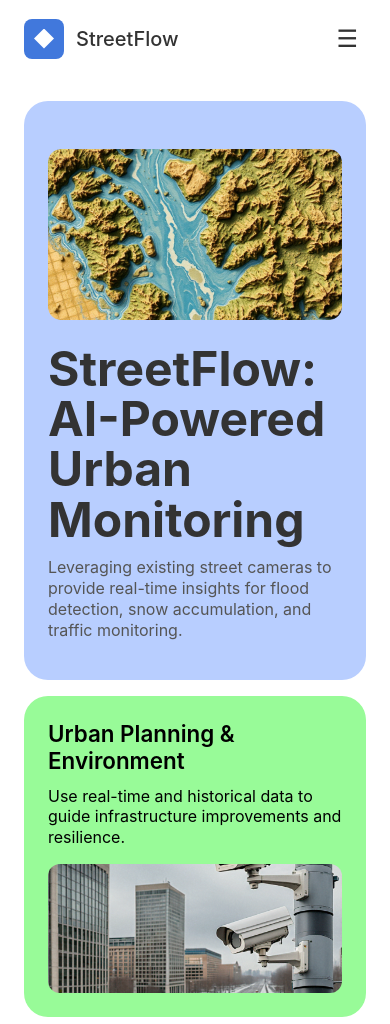
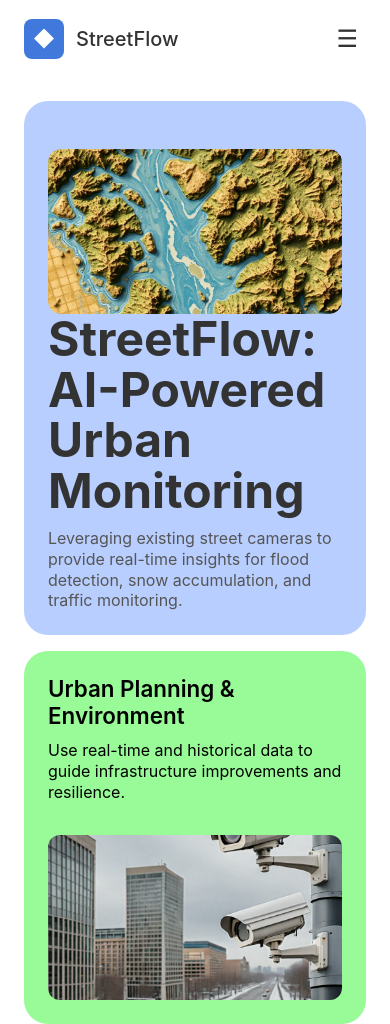
Before and after one commit to streetflow-tech/streetflow-tech.github.io, a plain HTML site: page index.html in a window 390 px wide. Shown: the top 1024 px of the page. Drawn offline with Linux system fonts and the light colour scheme.

Commit message:
layout fix

```diff
--- a/index.html
+++ b/index.html
@@ -98,18 +98,17 @@
             position: relative;
             display: flex;
             flex-direction: column;
-            min-height: 400px;
+            min-height: max(400px, calc(45vw * 9/16 + 4rem));
         }
 
         .hero-map {
             width: 45%;
             max-width: 300px;
-            position: absolute;
-            top: 2rem;
-            right: 2rem;
+            align-self: flex-end;
             border-radius: 0.75rem;
             overflow: hidden;
-            order: -1;
+            margin-bottom: auto;
+            aspect-ratio: 16/9;
         }
 
         .hero-left h1 {
@@ -118,21 +117,21 @@
             margin-bottom: 0.75rem;
             color: #333;
             max-width: 50%;
-            margin-top: auto;
         }
 
         .hero-left p {
             font-size: 1rem;
             line-height: 1.3;
             color: #555;
-            margin-bottom: 1rem;
+            margin-bottom: 0;
             max-width: 50%;
         }
 
         .hero-right {
             display: flex;
             flex-direction: column;
-            gap: 0.5rem;
+            gap: 0.75rem;
+            min-height: max(400px, calc(45vw * 9/16 + 4rem));
         }
 
         .feature-card {
@@ -141,6 +140,9 @@
             display: flex;
             flex-direction: column;
             gap: 0.5rem;
+            position: relative;
+            padding-right: calc(48% + 1rem);
+            flex: 1;
         }
 
         .feature-card.green {
@@ -164,11 +166,16 @@
             margin-bottom: 0.5rem;
         }
 
-        .feature-card img {
-            width: 100%;
+        .feature-card img:not(.hero-map) {
+            width: 45%;
+            max-width: 300px;
+            position: absolute;
+            bottom: 1rem;
+            right: 1rem;
             border-radius: 0.75rem;
-            aspect-ratio: 16/7;
+            aspect-ratio: 16/9;
             object-fit: cover;
+            margin-left: 1rem;
         }
 
         .how-it-works {
@@ -558,8 +565,12 @@
             }
 
             .hero-left {
-                min-height: unset;
                 padding: 1.5rem;
+            }
+
+            .hero-left h1,
+            .hero-left p {
+                max-width: 100%;
             }
 
             .hero-map {
@@ -568,12 +579,7 @@
                 max-width: 100%;
                 top: unset;
                 right: unset;
-                margin-bottom: 1.5rem;
-            }
-
-            .hero-left h1,
-            .hero-left p {
-                max-width: 100%;
+                margin-top: 1.5rem;
             }
 
             /* Main content padding */
@@ -738,6 +744,29 @@
                 margin-top: 1.5rem;
             }
         }
+
+        /* Update mobile styles for feature cards only */
+        @media (max-width: 768px) {
+            .feature-card {
+                min-height: unset;
+                padding-right: 1.5rem;
+            }
+
+            .feature-card img:not(.hero-map) {
+                position: relative;
+                width: 100%;
+                max-width: 100%;
+                bottom: unset;
+                right: unset;
+                margin-top: 1rem;
+                margin-left: 0;
+            }
+
+            .feature-card h2,
+            .feature-card p {
+                max-width: 100%;
+            }
+        }
     </style>
 </head>
 <body>
@@ -768,9 +797,9 @@
     <main class="main-content">
         <section class="hero-section">
             <div class="hero-left">
+                <img src="assets/topo.png" alt="Topographic visualization" class="hero-map">
                 <h1>StreetFlow:<br>AI-Powered<br>Urban Monitoring</h1>
                 <p>Leveraging existing street cameras to provide real-time insights for flood detection, snow accumulation, and traffic monitoring.</p>
-                <img src="assets/topo.png" alt="Topographic visualization" class="hero-map">
             </div>
             <div class="hero-right">
                 <div class="feature-card green">
```
